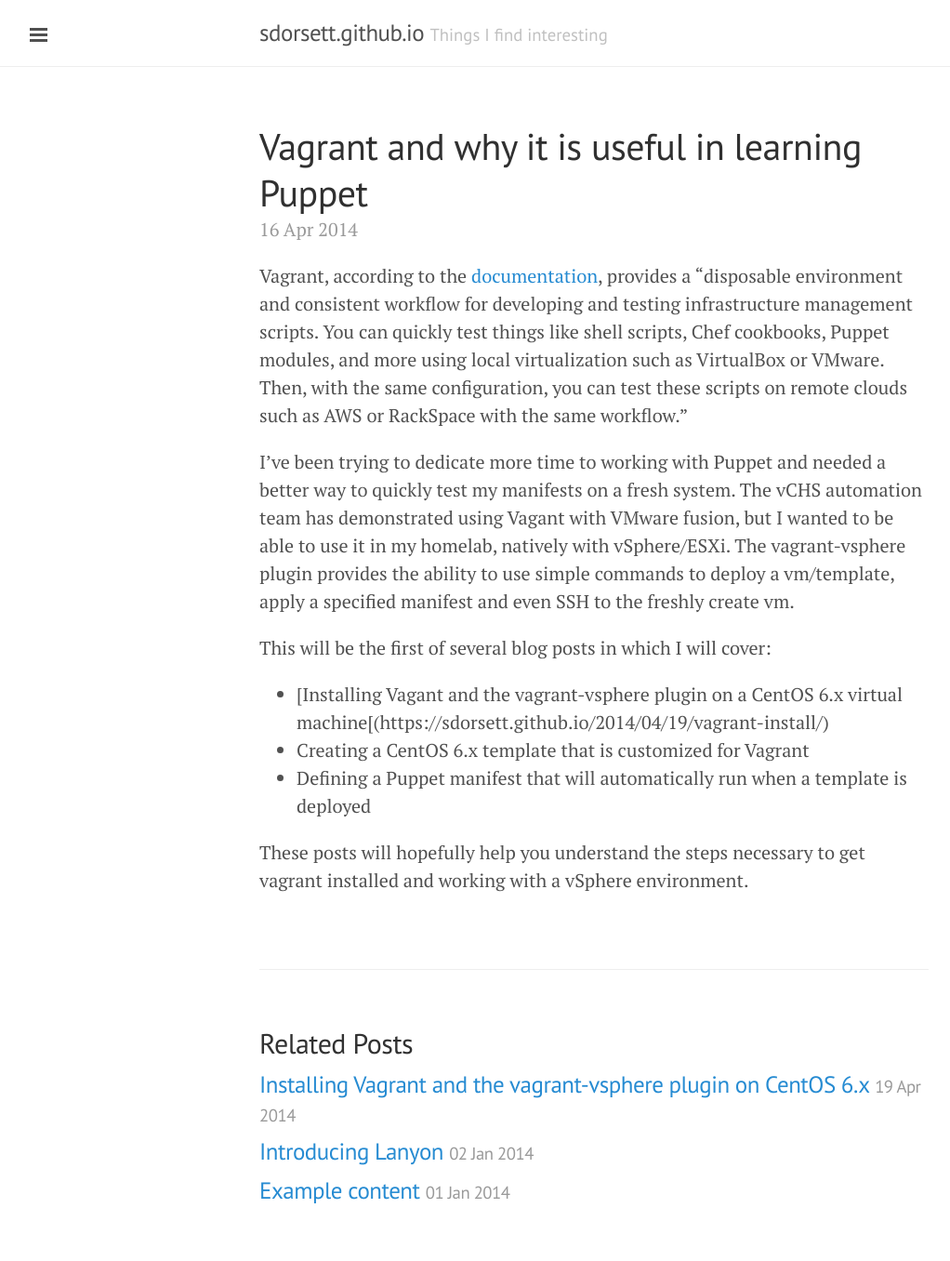
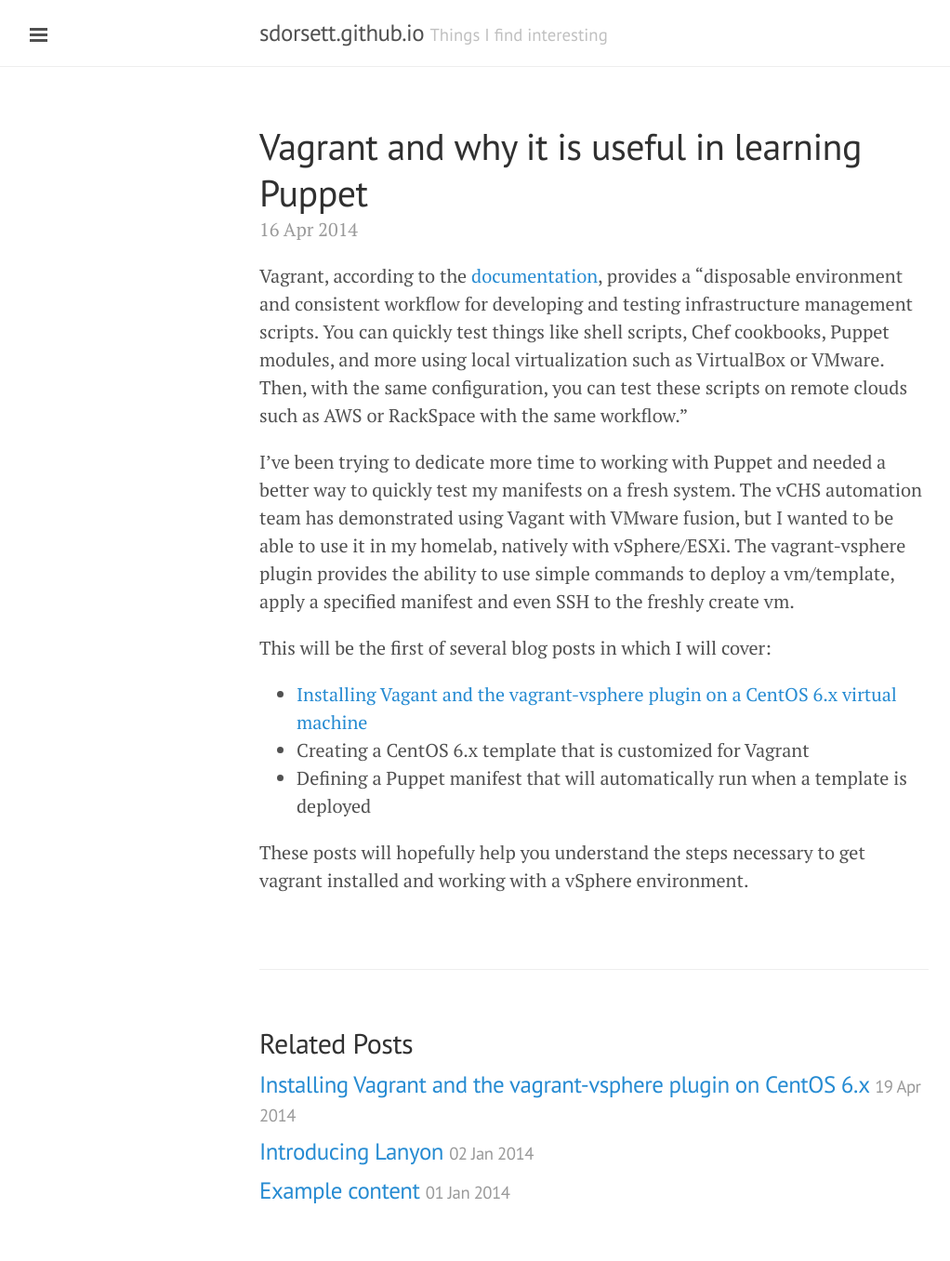
Before and after one commit to sdorsett/blog, a Jekyll site: the page built from _posts/2014-04-16-vagrant-explained.md, in a window 1280 px wide. Shown: the whole page at 93% size, without its empty margins (1-1023 px from the left). Built offline with Jekyll 4.4.1, drawn with Linux system fonts in a browser that asks for light colours; Markdown is read by kramdown in place of the engine named in the settings.

Commit message:
correcting link in 2014-04-16 post

```diff
--- a/_posts/2014-04-16-vagrant-explained.md
+++ b/_posts/2014-04-16-vagrant-explained.md
@@ -9,7 +9,7 @@ I've been trying to dedicate more time to working with Puppet and needed a bette
 
 This will be the first of several blog posts in which I will cover:
 
-* [Installing Vagant and the vagrant-vsphere plugin on a CentOS 6.x virtual machine[(https://sdorsett.github.io/2014/04/19/vagrant-install/)
+* [Installing Vagant and the vagrant-vsphere plugin on a CentOS 6.x virtual machine](https://sdorsett.github.io/2014/04/19/vagrant-install/)
 * Creating a CentOS 6.x template that is customized for Vagrant
 * Defining a Puppet manifest that will automatically run when a template is deployed
 
```
